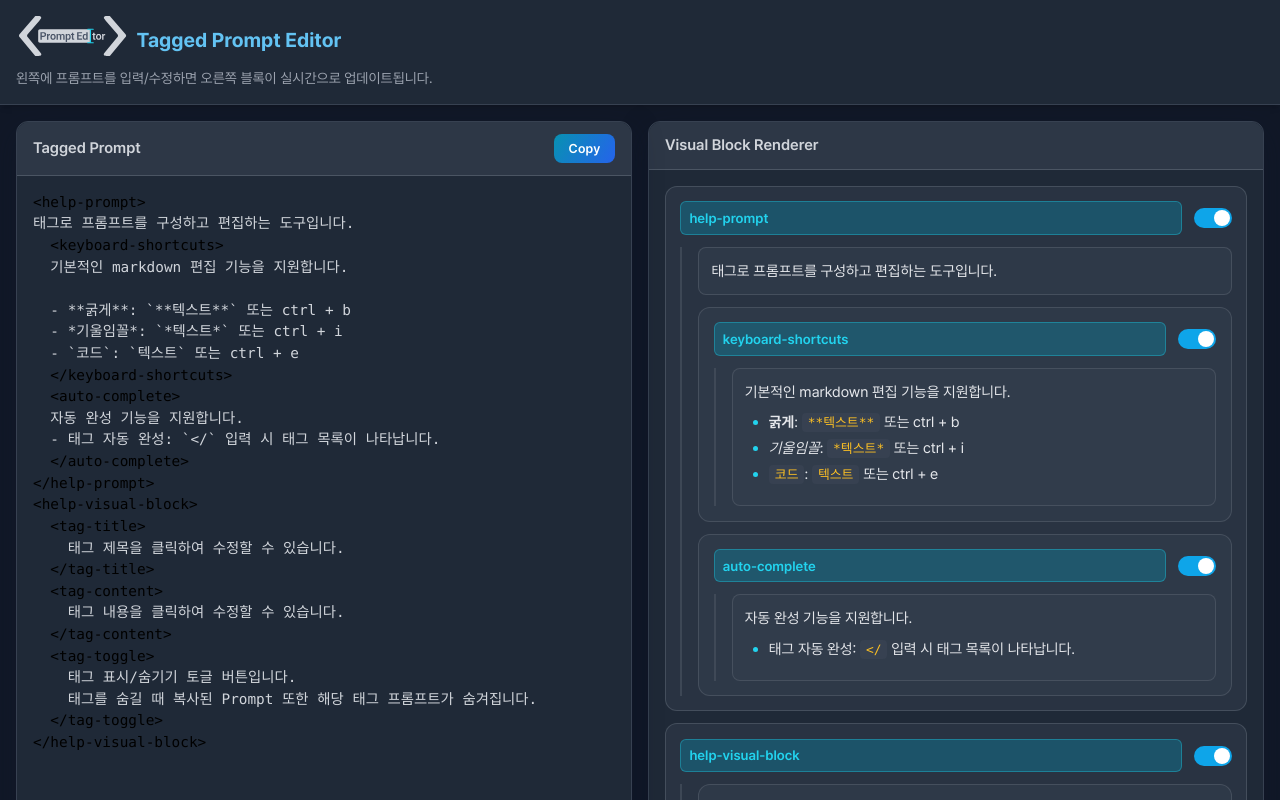
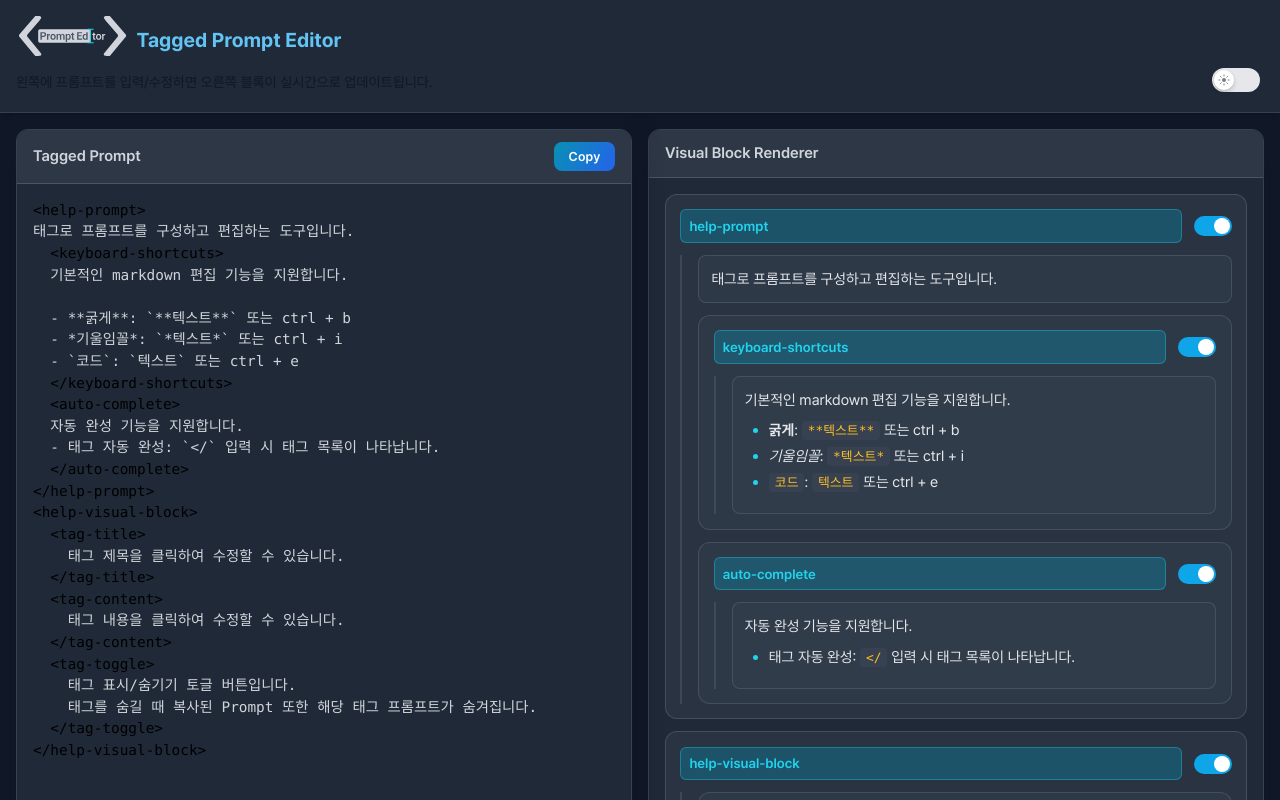
Before and after one commit to Q07K/tagged-prompt-editor, a Vue app: page / in a window 1280 px wide. Shown: the top 800 px of the page. Built offline with nearby package versions, Linux system fonts and the light colour scheme.

Commit message:
Refactor: Update MainHeader to include ThemeToggle and adjust layout

```diff
--- a/src/components/layout/MainHeader.vue
+++ b/src/components/layout/MainHeader.vue
@@ -1,3 +1,7 @@
+<script setup lang="ts">
+import ThemeToggle from '../common/ThemeToggle.vue'
+</script>
+
 <template>
   <header class="bg-gray-800 border-b border-gray-700 p-4 shadow-md">
     <div class="flex flex-row items-center gap-2">
@@ -8,8 +12,11 @@
       />
       <h1 class="text-xl font-bold text-primary">Tagged Prompt Editor</h1>
     </div>
-    <p class="text-sm text-gray-400 mt-1">
-      왼쪽에 프롬프트를 입력/수정하면 오른쪽 블록이 실시간으로 업데이트됩니다.
-    </p>
+    <div class="flex flex-row items-center justify-between gap-2">
+      <p class="text-sm text-text-main-light dark:text-text-main-dark mt-1">
+        왼쪽에 프롬프트를 입력/수정하면 오른쪽 블록이 실시간으로 업데이트됩니다.
+      </p>
+      <ThemeToggle />
+    </div>
   </header>
 </template>
```
